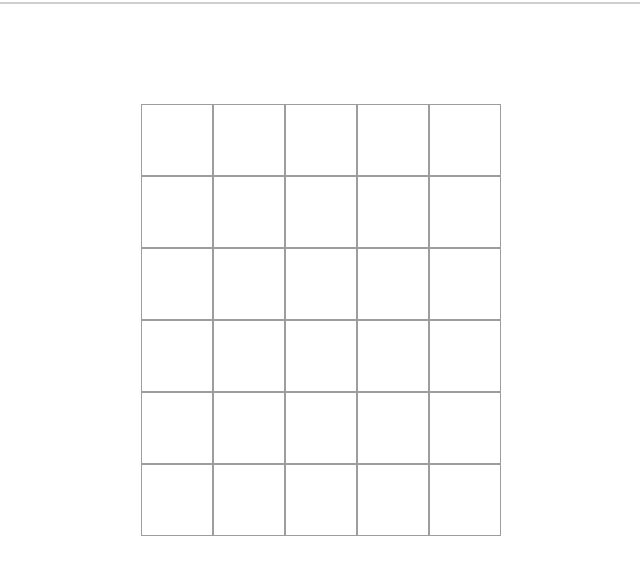
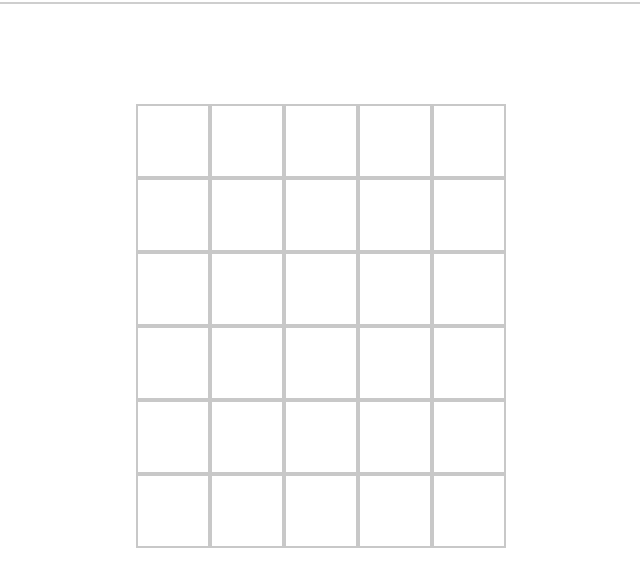
Before and after one commit to ilahyani/Wordle, a plain HTML site: page index.html in a window 1280 px wide. Shown: the part 71-658 px from the top of the page, without its empty margins (319-959 px from the left). Drawn offline with Linux system fonts and the light colour scheme; a web font is replaced by a local one.

Commit message:
border color update

```diff
--- a/css/style.css
+++ b/css/style.css
@@ -43,5 +43,5 @@ header {
     font-size: 40px;
     width: 70px;
     height: 70px;
-    border: 1px solid #9D9D9D;
+    border: 2px solid #C8C8C8;
 }
```
